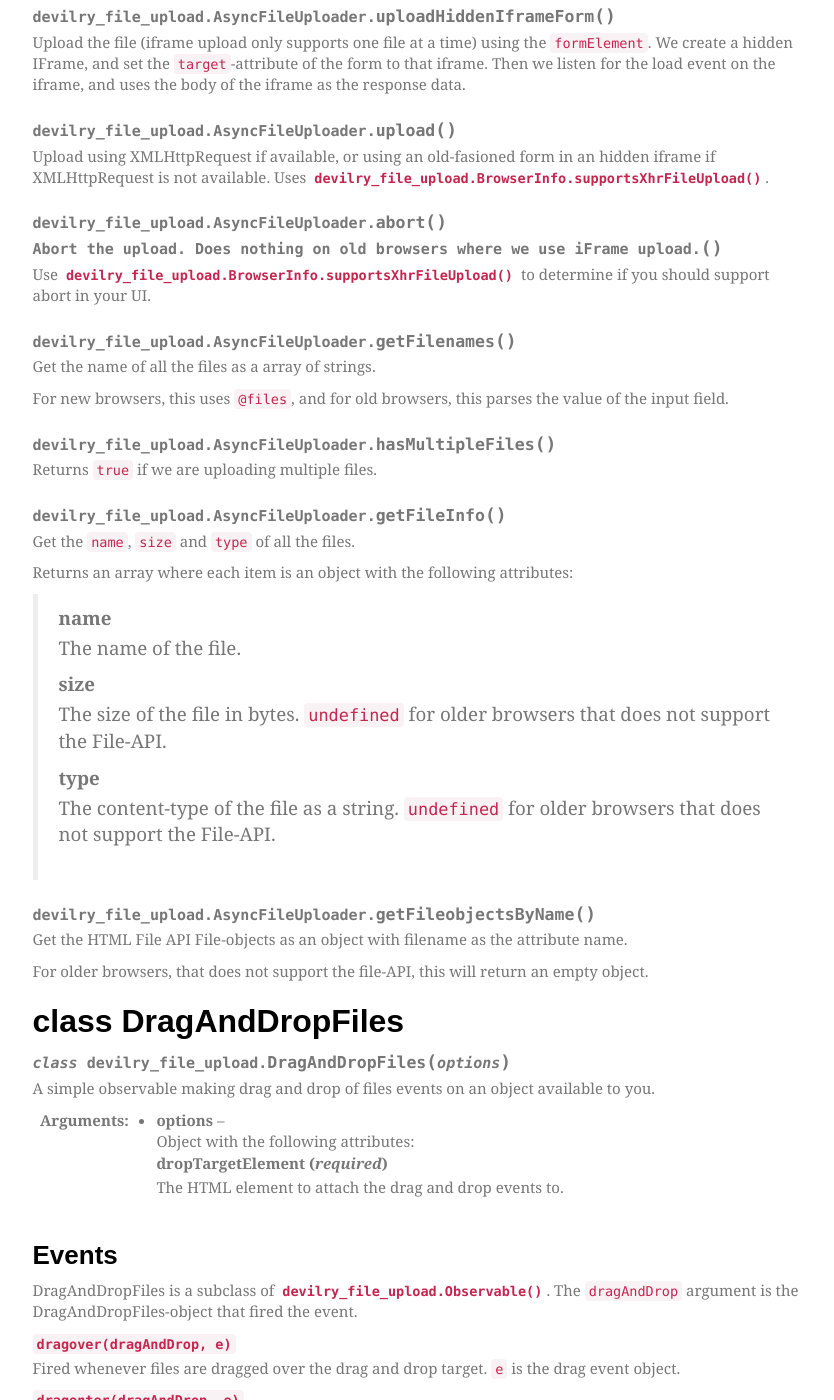
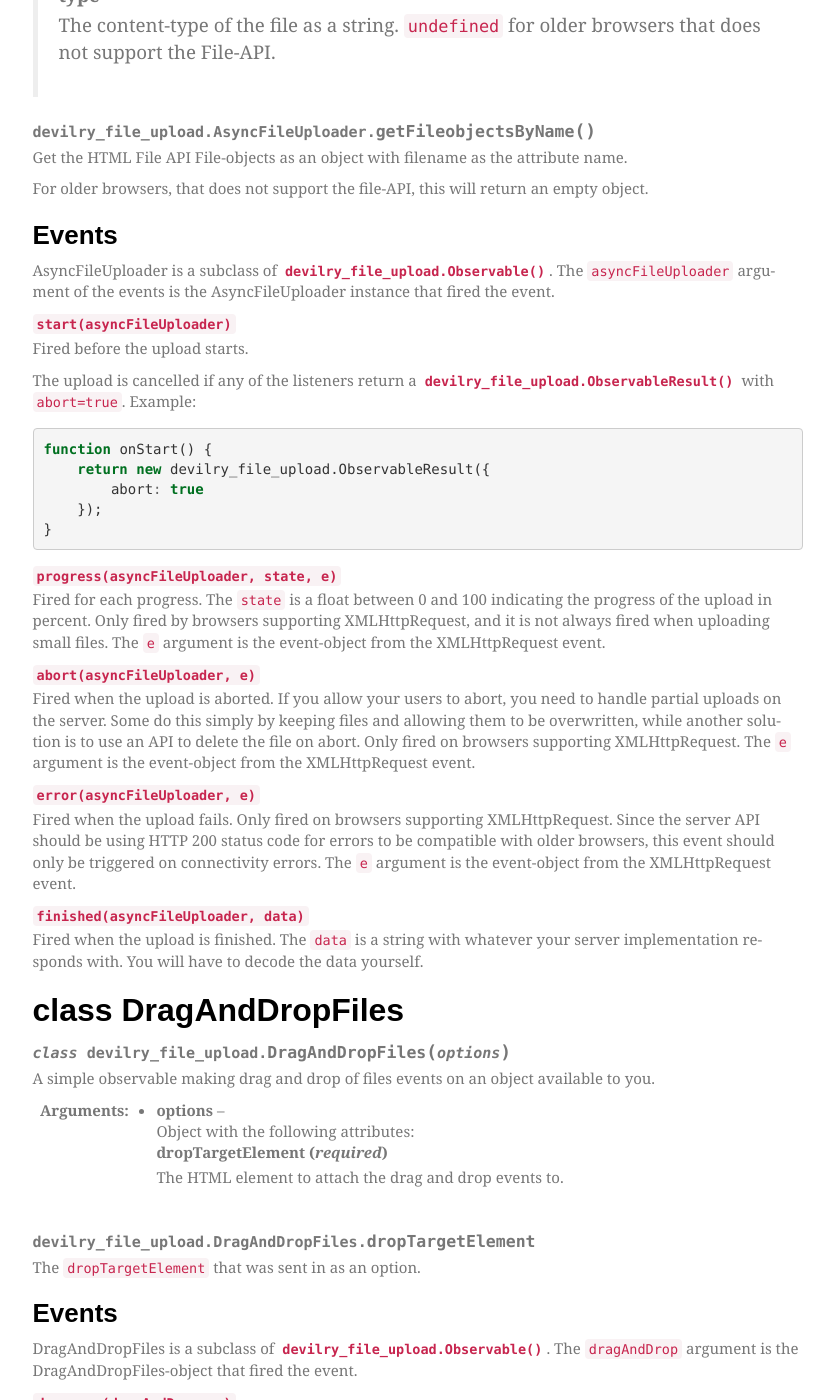
Before and after one commit to devilry/devilry_file_upload, a Sphinx documentation site: the page built from docs/source/devilry_file_upload.rst, in a window 1280 px wide and 1400 px high, scrolled down 4669 px. Shown: the whole window, without its empty margins (330-1164 px from the left). Built offline with Sphinx 7.4.7, drawn with Linux system fonts in a browser that asks for light colours; some web fonts are replaced; some of the changed text lies outside the part shown.

Commit message:
Cleanup and small fixes.

```diff
--- a/docs/source/devilry_file_upload.rst
+++ b/docs/source/devilry_file_upload.rst
@@ -316,6 +273,49 @@ instance that fired the event.
     empty object.
 
 
+Events
+------
+AsyncFileUploader is a subclass of :class:`devilry_file_upload.Observable`.
+The ``asyncFileUploader`` argument of the events is the AsyncFileUploader
+instance that fired the event.
+
+
+``start(asyncFileUploader)``
+    Fired before the upload starts.
+
+    The upload is cancelled if any of the listeners return a
+    :class:`devilry_file_upload.ObservableResult` with ``abort=true``. Example::
+
+        function onStart() {
+            return new devilry_file_upload.ObservableResult({
+                abort: true
+            });
+        }
+
+``progress(asyncFileUploader, state, e)``
+    Fired for each progress. The ``state`` is a float between 0 and 100
+    indicating the progress of the upload in percent. Only fired by browsers
+    supporting XMLHttpRequest, and it is not always fired when uploading small
+    files. The ``e`` argument is the event-object from the
+    XMLHttpRequest event.
+``abort(asyncFileUploader, e)``
+    Fired when the upload is aborted. If you allow your users to abort, you
+    need to handle partial uploads on the server. Some do this simply by
+    keeping files and allowing them to be overwritten, while another solution
+    is to use an API to delete the file on abort. Only fired on browsers
+    supporting XMLHttpRequest. The ``e`` argument is the event-object from the
+    XMLHttpRequest event.
+``error(asyncFileUploader, e)``
+    Fired when the upload fails. Only fired on browsers supporting
+    XMLHttpRequest. Since the server API should be using HTTP 200 status code
+    for errors to be compatible with older browsers, this event should only be
+    triggered on connectivity errors.
+    The ``e`` argument is the event-object from the XMLHttpRequest event.
+``finished(asyncFileUploader, data)``
+    Fired when the upload is finished. The ``data`` is a string with whatever
+    your server implementation responds with. You will have to decode the data
+    yourself.
+
 
 
 class DragAndDropFiles
@@ -330,6 +330,10 @@ class DragAndDropFiles
 
         dropTargetElement (*required*)
             The HTML element to attach the drag and drop events to.
+
+.. attribute:: devilry_file_upload.DragAndDropFiles.dropTargetElement
+
+    The ``dropTargetElement`` that was sent in as an option.
 
 Events
 ------
--- a/docs/source/jquerywidgets.rst
+++ b/docs/source/jquerywidgets.rst
@@ -62,10 +62,16 @@ FileUploadWidget
         fileUpload (required)
             A :class:`devilry_file_upload.FileUpload` object.
 
+        dragAndDrop
+            A :class:`devilry_file_upload.DragAndDropFiles` object.
+            It is required if the browser supports drag and drop.
+            Use :func:`devilry_file_upload.BrowserInfo.supportsDragAndDropFileUpload`
+            to check if the browser supports drag and drop.
+
         fileUploadButtonSelector
-            A CSS selector to find the file upload button within the current
-            widget element of the ``fileUpload`` (see
-            :class:`devilry_file_upload.FileUpload.getCurrentWidgetElement`).
+            A CSS selector to find the file upload button within the
+            ``dragAndDrop.dropTargetElement``.
+
             The file upload button is a html element (typically an ``a`` or
             ``button``) that the user can click to show the regular file upload
             dialog. This is only used when the browser support drag and drop.
```
Also changed, not shown: other parts of docs/source/devilry_file_upload.rst (+0 -43 lines), 6 other files.
